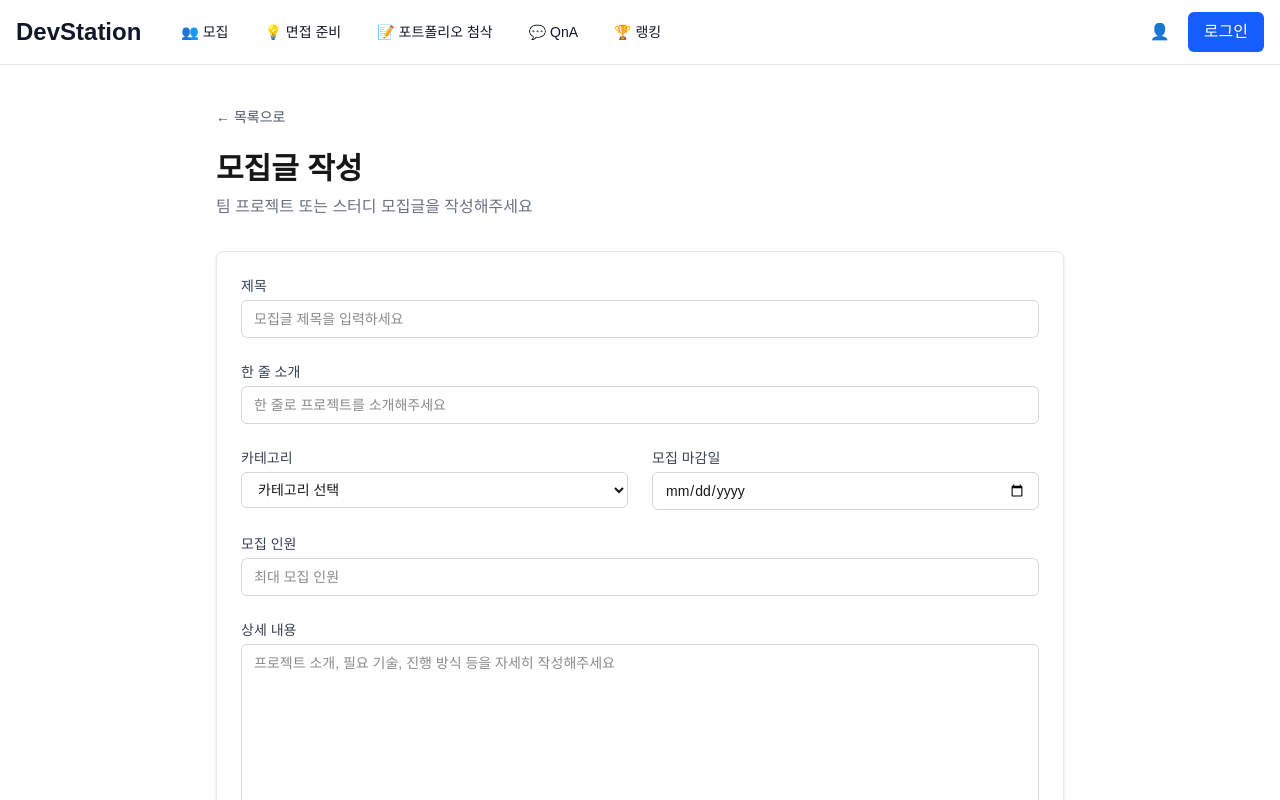
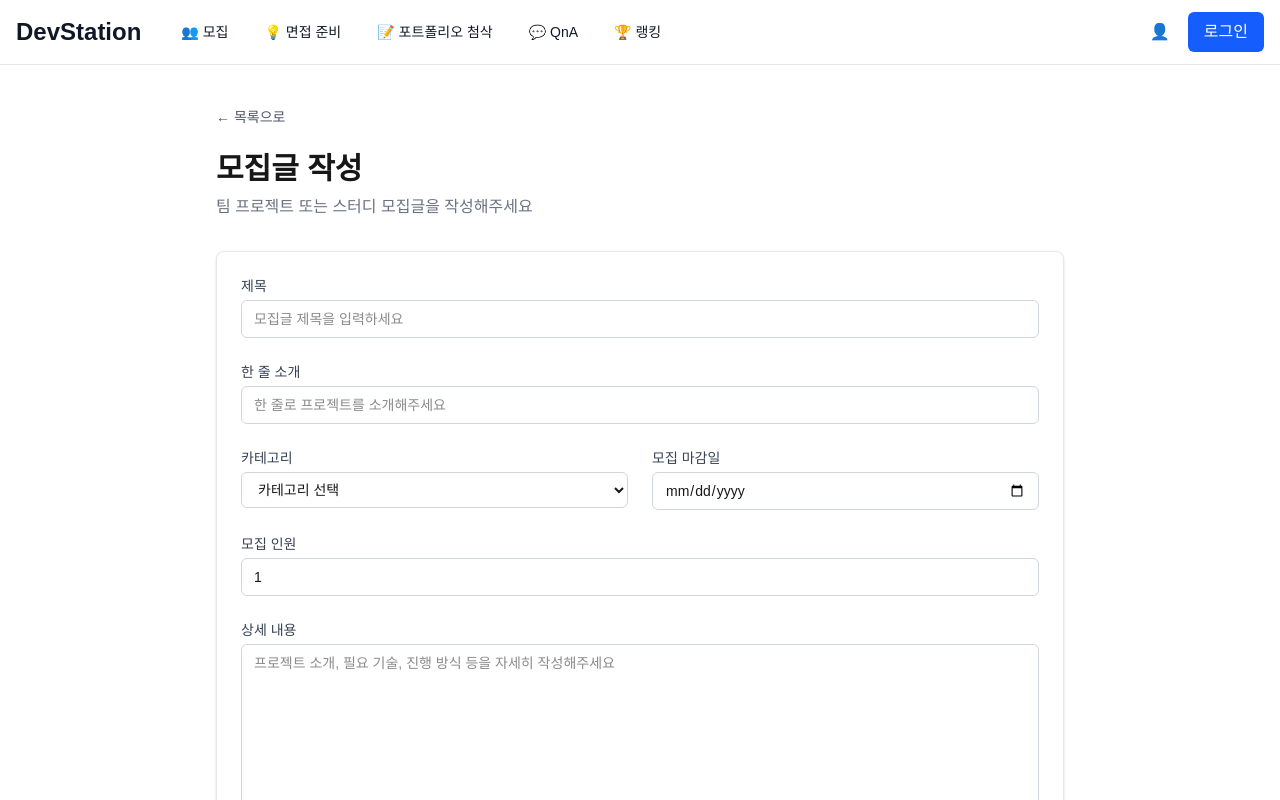
Before and after one commit to prgrms-be-devcourse/NBE7-9-2-Team04, a Next.js app in the folder frontend/: page /recruitment/new in a window 1280 px wide. Shown: the top 800 px of the page. Built offline with nearby package versions, Linux system fonts and the light colour scheme; no server answers.

Commit message:
feat: 모집글 메인페이지 백 연동 완료

```diff
--- a/frontend/src/app/recruitment/new/page.tsx
+++ b/frontend/src/app/recruitment/new/page.tsx
@@ -3,21 +3,44 @@
 import Link from "next/link";
 import { useRouter } from "next/navigation";
 import { useState } from "react";
+import { CreatePost } from "@/types/post";
+import { fetchApi } from "@/lib/client";
 
+//구독한 회원 처리 필요함
+//일단은 fetch코드만 넣어둠둠
 export default function RecruitmentCreatePage() {
   const router = useRouter();
-  const [formData, setFormData] = useState({
+
+  const [formData, setFormData] = useState<CreatePost>({
     title: "",
-    description: "",
-    category: "",
-    deadline: "",
-    maxMembers: "",
     content: "",
+    introduction: "",
+    deadline : "",
+    status :  "ING",
+    pinStatus : "NOT_PINNED",
+    recruitCount: 1,
+    categoryType: "PROJECT",
   });
 
-  const handleSubmit = (e: React.FormEvent) => {
+  const handleSubmit = async (e: React.FormEvent<HTMLFormElement>) => {
     e.preventDefault();
-    router.replace("/recruitment");
+
+
+    try {
+      const apiResponse = await fetchApi(`/api/v1/posts`, {
+        method: "POST",
+        body: JSON.stringify(formData),
+      });
+
+      if (apiResponse.status === "OK") {
+        alert(apiResponse.message);
+        router.replace("/recruitment"); // 로그인 페이지로 이동
+      } else {
+        alert(apiResponse.message);
+      }
+    } catch (err: any) {
+      alert(err.message);
+    }
   };
 
   return (
@@ -72,9 +95,9 @@ export default function RecruitmentCreatePage() {
               id="description"
               type="text"
               placeholder="한 줄로 프로젝트를 소개해주세요"
-              value={formData.description}
+              value={formData.introduction}
               onChange={(e) =>
-                setFormData({ ...formData, description: e.target.value })
+                setFormData({ ...formData, introduction: e.target.value })
               }
               required
               className="w-full rounded-md border border-gray-300 px-3 py-2 text-sm focus:outline-none focus:ring-2 focus:ring-blue-500"
@@ -91,9 +114,9 @@ export default function RecruitmentCreatePage() {
               </label>
               <select
                 id="category"
-                value={formData.category}
+                value={formData.categoryType}
                 onChange={(e) =>
-                  setFormData({ ...formData, category: e.target.value })
+                  setFormData({ ...formData, categoryType: e.target.value as "PROJECT" | "STUDY" })
                 }
                 required
                 className="w-full rounded-md border border-gray-300 px-3 py-2 text-sm focus:outline-none focus:ring-2 focus:ring-blue-500"
@@ -135,9 +158,9 @@ export default function RecruitmentCreatePage() {
               id="maxMembers"
               type="number"
               placeholder="최대 모집 인원"
-              value={formData.maxMembers}
+              value={formData.recruitCount}
               onChange={(e) =>
-                setFormData({ ...formData, maxMembers: e.target.value })
+                setFormData({ ...formData, recruitCount: Number(e.target.value) })
               }
               required
               className="w-full rounded-md border border-gray-300 px-3 py-2 text-sm focus:outline-none focus:ring-2 focus:ring-blue-500"
--- a/frontend/src/app/recruitment/page.tsx
+++ b/frontend/src/app/recruitment/page.tsx
@@ -5,127 +5,13 @@ import Router from "next/navigation";
 import Link from "next/link";
 import Pagination from "@/components/pagination";
 import CategoryTab from "@/components/categoryTab";
+import { fetchApi } from "@/lib/client";
 
-//임시 데이터
-const premiumPosts = [
-  {
-    id: "p1",
-    title: "시니어 백엔드 개발자 구합니다 - 핀테크 스타트업",
-    description:
-      "5년 이상 경력의 백엔드 개발자를 찾습니다. Spring Boot, AWS 경험 필수",
-    category: "프로젝트",
-    deadline: "2025-11-30",
-    members: "4",
-    isPremium: true,
-    status: "모집중",
-  },
-  {
-    id: "p2",
-    title: "React 스터디 모집 - 주 2회 온라인",
-    description: "React 18 최신 기능을 함께 공부할 스터디원을 모집합니다",
-    category: "스터디",
-    deadline: "2025-11-15",
-    members: "4",
-    isPremium: true,
-    status: "모집중",
-  },
-  {
-    id: "p3",
-    title: "AI 챗봇 프로젝트 팀원 모집",
-    description: "OpenAI API를 활용한 챗봇 서비스 개발 프로젝트",
-    category: "프로젝트",
-    deadline: "2025-11-20",
-    members: "4",
-    isPremium: true,
-    status: "모집중",
-  },
-];
-
-//임시 데이터
-const regularPosts = [
-  {
-    id: "1",
-    title: "Next.js 14 프로젝트 팀원 모집",
-    description:
-      "Next.js 14 App Router를 활용한 커머스 사이트 제작 프로젝트입니다. 디자이너 1명, 프론트엔드 개발자 2명을 찾습니다.",
-    category: "프로젝트",
-    deadline: "2025-11-25",
-    members: "4",
-    author: "김개발",
-    createdAt: "2025-10-10",
-    status: "마감",
-  },
-  {
-    id: "2",
-    title: "알고리즘 스터디 모집 (백준 골드 이상)",
-    description:
-      "주 3회 온라인으로 진행되는 알고리즘 스터디입니다. 백준 골드 티어 이상만 지원 가능합니다.",
-    category: "스터디",
-    deadline: "2025-11-18",
-    members: "4",
-    author: "박알고",
-    createdAt: "2025-10-12",
-    status: "모집중",
-  },
-  {
-    id: "3",
-    title: "사이드 프로젝트 - 독서 기록 앱",
-    description:
-      "독서 기록 및 리뷰 공유 앱을 만들 팀원을 찾습니다. React Native 경험자 우대",
-    category: "프로젝트",
-    deadline: "2025-11-22",
-    members: "4",
-    author: "이독서",
-    createdAt: "2025-10-13",
-    status: "모집중",
-  },
-  {
-    id: "4",
-    title: "TypeScript 스터디 - 초급자 환영",
-    description: "TypeScript 기초부터 고급까지 함께 공부할 스터디원 모집합니다",
-    category: "스터디",
-    deadline: "2025-11-20",
-    members: "4",
-    author: "최타입",
-    createdAt: "2025-10-14",
-    status: "마감",
-  },
-  {
-    id: "5",
-    title: "게임 개발 프로젝트",
-    description: "Unity를 활용한 2D 플랫포머 게임 제작 프로젝트입니다",
-    category: "프로젝트",
-    deadline: "2025-12-01",
-    members: "4",
-    author: "정게임",
-    createdAt: "2025-10-15",
-    status: "마감",
-  },
-  {
-    id: "6",
-    title: "DevOps 스터디 모집",
-    description: "Docker, Kubernetes, CI/CD를 함께 공부할 스터디원을 찾습니다",
-    category: "스터디",
-    deadline: "2025-11-28",
-    members: "4",
-    author: "강데브",
-    createdAt: "2025-10-14",
-    status: "마감",
-  },
-  {
-    id: "7",
-    title: "DevOps 스터디 모집",
-    description: "Docker, Kubernetes, CI/CD를 함께 공부할 스터디원을 찾습니다",
-    category: "스터디",
-    deadline: "2025-11-28",
-    members: "4",
-    author: "강데브",
-    createdAt: "2025-10-14",
-    status: "마감",
-  },
-];
+import { Post } from "@/types/post";
 
 export default function RecruitmentPage() {
+  const [posts, setPosts] = useState<Post[]>([]);
+  const [loading, setLoading] = useState(true);
   const [currentSlide, setCurrentSlide] = useState(0);
   const [selectedCategory, setSelectedCategory] = useState("전체");
   const [currentPage, setCurrentPage] = useState(1);
@@ -133,11 +19,36 @@ export default function RecruitmentPage() {
   const categories = ["전체", "프로젝트", "스터디"];
 
   useEffect(() => {
+    const fetchPosts = async () => {
+      try {
+        const apiResponse = await fetchApi(`/api/v1/posts`, {
+          method: "GET",
+          cache: "no-store",
+        });
+
+        setPosts(apiResponse.data ?? []);
+      } catch (err: any) {
+        console.error("게시글 불러오기 실패:", err);
+        alert(err.message);
+      } finally {
+        setLoading(false);
+      }
+    };
+
+    fetchPosts();
+  }, []);
+
+  const premiumPosts = posts.filter((p) => p.pinStatus === "PINNED");
+  const regularPosts = posts.filter((p) => p.pinStatus === "NOT_PINNED");
+
+  //프리미엄 글 슬라이드
+  useEffect(() => {
+    if (premiumPosts.length === 0) return;
     const timer = setInterval(() => {
       setCurrentSlide((prev) => (prev + 1) % premiumPosts.length);
     }, 5000);
     return () => clearInterval(timer);
-  }, []);
+  }, [premiumPosts.length]);
 
   const nextSlide = () =>
     setCurrentSlide((prev) => (prev + 1) % premiumPosts.length);
@@ -149,11 +60,16 @@ export default function RecruitmentPage() {
   const filteredPosts =
     selectedCategory === "전체"
       ? regularPosts
-      : regularPosts.filter((post) => post.category === selectedCategory);
+      : regularPosts.filter((post) =>
+          selectedCategory === "프로젝트"
+            ? post.categoryType === "PROJECT"
+            : post.categoryType === "STUDY"
+        );
 
+  // 모집 상태별 정렬
   const sortedPosts = [...filteredPosts].sort((a, b) => {
-    if (a.status === "모집중" && b.status !== "모집중") return -1;
-    if (a.status !== "모집중" && b.status === "모집중") return 1;
+    if (a.status === "ING" && b.status !== "ING") return -1;
+    if (a.status !== "ING" && b.status === "ING") return 1;
     return 0;
   });
 
@@ -195,7 +111,7 @@ export default function RecruitmentPage() {
               style={{ transform: `translateX(-${currentSlide * 100}%)` }}
             >
               {premiumPosts.map((post) => (
-                <div key={post.id} className="w-full flex-shrink-0">
+                <div key={post.postId} className="w-full flex-shrink-0">
                   <div className="border border-blue-500 bg-blue-50 p-8 rounded-lg flex justify-between min-h-[160px]">
                     <div className="flex flex-col justify-between flex-1 pr-4">
                       <div className="space-y-2">
@@ -204,18 +120,18 @@ export default function RecruitmentPage() {
                             프리미엄
                           </span>
                           <span className="bg-gray-100 text-gray-700 text-xs font-medium rounded-full px-2.5 py-0.5">
-                            {post.category}
+                            {post.categoryType}
                           </span>
                         </div>
                         <h3 className="text-lg font-bold line-clamp-1">
                           {post.title}
                         </h3>
                         <p className="text-gray-700 text-sm line-clamp-2">
-                          {post.description}
+                          {post.introduction}
                         </p>
                       </div>
                       <div className="flex items-center gap-1 text-gray-700 text-sm mt-3">
-                        🧑‍🤝‍🧑 <span>{post.members}명</span>
+                        🧑‍🤝‍🧑 <span>{post.recruitCount}명</span>
                       </div>
                     </div>
 
@@ -224,7 +140,7 @@ export default function RecruitmentPage() {
                         ⏰ 마감: {post.deadline}
                       </div>
                       <Link
-                        href={`/recruitment/${post.id}`}
+                        href={`/recruitment/${post.postId}`}
                         className="bg-blue-500 text-white hover:bg-blue-600 text-sm px-4 py-2 rounded-md"
                       >
                         자세히 보기
@@ -275,52 +191,48 @@ export default function RecruitmentPage() {
           <div className="grid md:grid-cols-2 lg:grid-cols-3 gap-6">
             {currentPosts.map((post) => (
               <div
-                key={post.id}
+                key={post.postId}
                 className="bg-white border border-gray-200 rounded-lg p-4 shadow-sm hover:shadow-md transition"
               >
                 <div className="flex items-center justify-between mb-2 text-sm">
                   <div className="flex items-center gap-1.5">
-                    {" "}
-                    {/* ✅ gap 줄이기 (기존 2 → 1.5) */}
                     <span
                       className={`px-2 py-0.5 rounded-full text-xs font-medium ${
-                        post.category === "프로젝트"
+                        post.categoryType === "PROJECT"
                           ? "bg-indigo-50 text-indigo-700"
-                          : post.category === "스터디"
-                          ? "bg-green-50 text-green-700"
-                          : "bg-gray-50 text-gray-700"
+                          : "bg-green-50 text-green-700"
                       }`}
                     >
-                      {post.category}
+                      {post.categoryType === "PROJECT" ? "프로젝트" : "스터디"}
                     </span>
                     <span
                       className={`px-2 py-0.5 rounded-full text-xs font-medium ${
-                        post.status === "모집중"
+                        post.status === "ING"
                           ? "bg-red-50 text-red-700"
                           : "bg-gray-100 text-gray-500"
                       }`}
                     >
-                      {post.status}
+                      {post.status === "ING" ? "모집중" : "마감"}
                     </span>
                   </div>
 
                   <span className="text-gray-500 text-xs">
-                    마감일 {post.deadline}
+                    마감일 {post.deadline?.split("T")[0]}
                   </span>
                 </div>
                 <h3 className="text-lg font-semibold mb-1 line-clamp-2">
                   {post.title}
                 </h3>
                 <p className="text-gray-600 text-sm line-clamp-3 mb-4">
-                  {post.description}
+                  {post.introduction}
                 </p>
 
                 <div className="flex items-center justify-between text-sm text-gray-500 mb-3">
-                  <span>🧑‍🤝‍🧑 {post.members}명</span>
+                  <span>🧑‍🤝‍🧑 {post.recruitCount}명</span>
                 </div>
 
                 <Link
-                  href={`/recruitment/${post.id}`}
+                  href={`/recruitment/${post.postId}`}
                   className="block text-center border border-gray-300 rounded-md py-2 text-sm font-medium text-gray-700 hover:bg-gray-100"
                 >
                   자세히 보기
--- a/frontend/src/types/post.ts
+++ b/frontend/src/types/post.ts
@@ -1,12 +1,13 @@
-export type createPost = {
+export type CreatePost = {
 
     title: string;
     content: string;
     introduction: string;
-    deadLine : string;
-    postStatus :  "ING" | "CLOSED";
-    pinStatus : "PINNED" | "NOT_PINNED";
+    deadline : string;
+    status :  "ING" | "CLOSED";
+    pinStatus? : "PINNED" | "NOT_PINNED";
     recruitCount: number;
+    categoryType: "PROJECT" | "STUDY";
 };
 
 export type Post = {
@@ -14,12 +15,13 @@ export type Post = {
     title: string;
     introduction: string;
     content: string;
-    deadLine : string;
+    deadline : string;
     createDate : string;
     modifyDate : string;
-    postStatus :  "ING" | "CLOSED";
+    status :  "ING" | "CLOSED";
     pinStatus : "PINNED" | "NOT_PINNED";
     recruitCount: number;
     nickName : string;
+    categoryType: "PROJECT" | "STUDY";
 
 }
```
